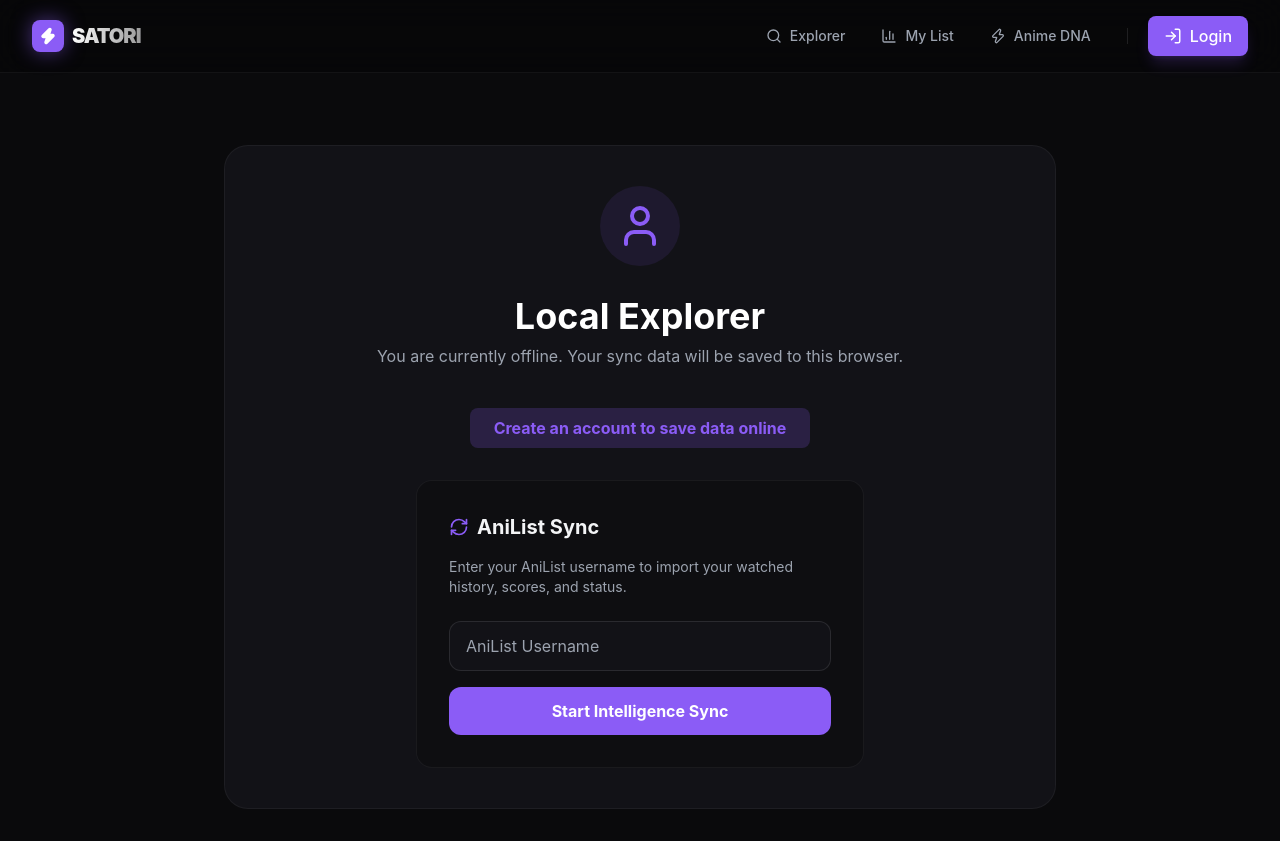
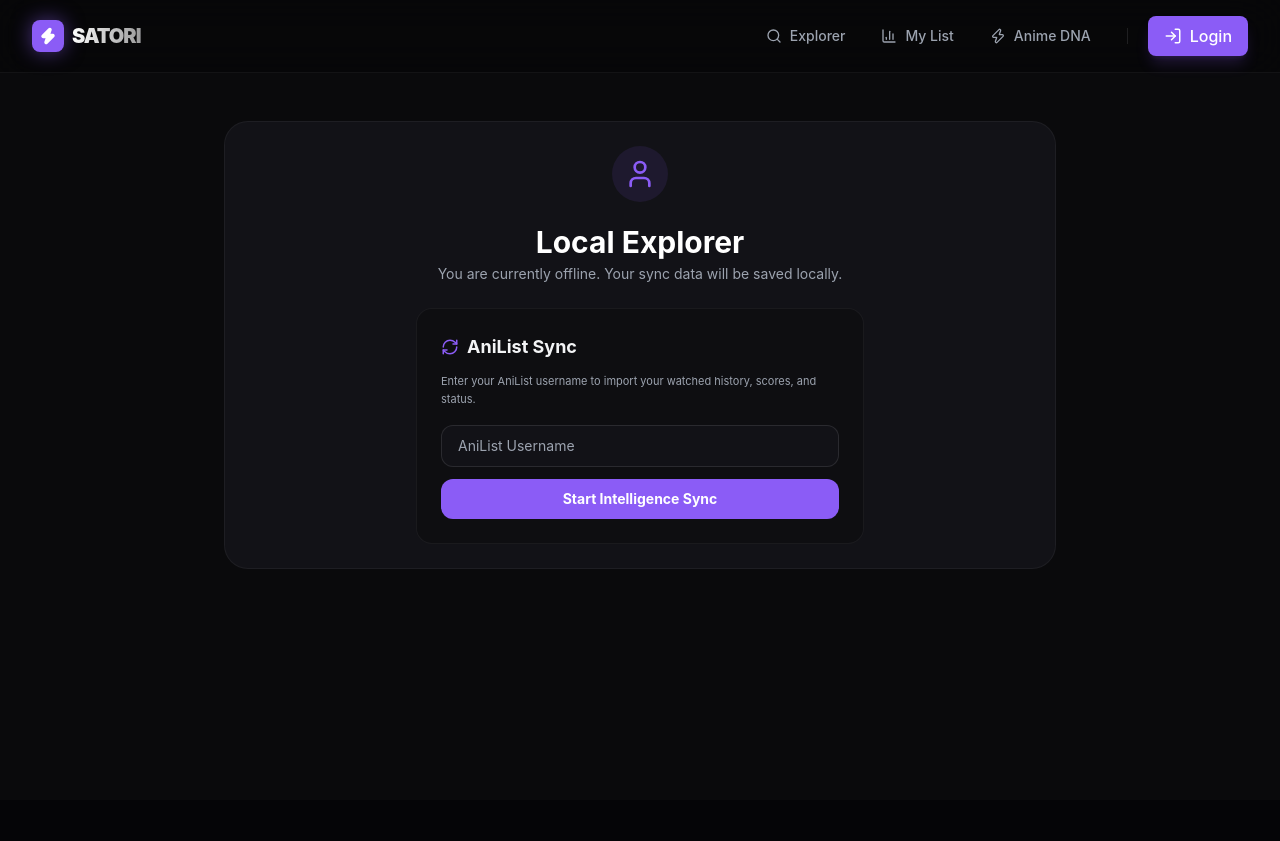
Before and after one commit to KOTHA-SRIVIBHU/satori, a React (Vite) app in the folder client/: page /profile in a window 1280 px wide. After the commit the page ends 800 px from the top, so only its background shows below. Built offline with nearby package versions, Linux system fonts and the light colour scheme.

Commit message:
ver 1.5 fix: poster size

```diff
--- a/client/src/components/AnimeCard.jsx
+++ b/client/src/components/AnimeCard.jsx
@@ -38,9 +38,16 @@
         </div>
 
         <div className="p-4 flex-grow flex flex-col justify-between bg-gradient-to-b from-transparent to-white/[0.02]">
-          <h3 className="font-bold text-sm leading-tight line-clamp-2 group-hover:text-satori-accent transition-colors mb-3">
-            {anime.title}
-          </h3>
+          <div>
+            <h3 className="font-bold text-sm leading-tight line-clamp-2 group-hover:text-satori-accent transition-colors mb-2">
+              {anime.title}
+            </h3>
+            <div className="flex flex-wrap gap-1 mb-3">
+              {anime.genres?.slice(0, 2).map(g => (
+                <span key={g} className="text-[8px] font-bold text-white/40 uppercase tracking-tighter">{g}</span>
+              ))}
+            </div>
+          </div>
 
           <div className="flex justify-between items-center text-[10px] font-bold uppercase tracking-widest text-satori-muted border-t border-white/[0.05] pt-3">
             <span className="flex items-center gap-1.5">
--- a/client/src/pages/Details.jsx
+++ b/client/src/pages/Details.jsx
@@ -162,27 +162,27 @@
           )}
         </div>
 
-        <div className="grid grid-cols-1 lg:grid-cols-12 gap-16">
+        <div className="grid grid-cols-1 lg:grid-cols-12 gap-10">
           {/* Left: Poster & Tags */}
-          <div className="lg:col-span-4">
+          <div className="lg:col-span-3">
             <motion.div
               initial={{ x: -20, opacity: 0 }}
               animate={{ x: 0, opacity: 1 }}
               transition={{ delay: 0.2 }}
               className="sticky top-32"
             >
-              <div className="relative group max-w-[320px] mx-auto lg:mx-0">
+              <div className="relative group max-w-[240px] mx-auto lg:mx-0">
                 <img
                   src={anime.coverImage}
                   alt=""
-                  className="w-full h-auto rounded-[2rem] shadow-[0_0_50px_rgba(0,0,0,0.5)] border border-white/10"
+                  className="w-full h-auto rounded-2xl shadow-[0_0_50px_rgba(0,0,0,0.5)] border border-white/10"
                 />
                 <div className="absolute -inset-4 bg-satori-accent/20 blur-3xl rounded-full -z-10 opacity-0 group-hover:opacity-100 transition-opacity duration-700" />
               </div>
 
-              <div className="mt-8 flex flex-wrap gap-2">
+              <div className="mt-6 flex flex-wrap gap-2">
                 {anime.genres?.map(g => (
-                  <span key={g} className="px-4 py-1.5 bg-white/[0.03] border border-white/[0.08] text-white/80 rounded-xl text-[10px] font-black uppercase tracking-widest hover:border-satori-accent/50 transition-colors">
+                  <span key={g} className="px-3 py-1.5 bg-white/[0.03] border border-white/[0.08] text-white/80 rounded-xl text-[9px] font-black uppercase tracking-widest hover:border-satori-accent/50 transition-colors">
                     {g}
                   </span>
                 ))}
@@ -191,20 +191,20 @@
           </div>
 
           {/* Right: Detailed Intelligence */}
-          <div className="lg:col-span-8">
+          <div className="lg:col-span-9">
             <motion.div
               initial={{ y: 20, opacity: 0 }}
               animate={{ y: 0, opacity: 1 }}
               transition={{ delay: 0.3 }}
             >
-              <div className="mb-10">
-                <div className="flex items-center gap-3 text-satori-accent font-black text-[10px] uppercase tracking-[0.3em] mb-4">
-                  <Layout size={14} /> Entry #{anime._id}
+              <div className="mb-8">
+                <div className="flex items-center gap-3 text-satori-accent font-black text-[9px] uppercase tracking-[0.3em] mb-3">
+                  <Layout size={12} /> Entry #{anime._id}
                 </div>
-                <h1 className="text-6xl md:text-7xl font-black tracking-tighter mb-6 leading-[0.9]">
+                <h1 className="text-4xl md:text-5xl font-black tracking-tighter mb-4 leading-tight">
                   {anime.title?.english || anime.title?.romaji}
                 </h1>
-                <p className="text-2xl text-white/40 font-light uppercase tracking-[0.2em]">{anime.format}</p>
+                <p className="text-lg text-white/40 font-light uppercase tracking-[0.2em]">{anime.format}</p>
               </div>
 
               {/* Stats Grid */}
@@ -255,12 +255,12 @@
                  </div>
               </div>
 
-              <h2 className="text-2xl font-black tracking-tight mb-6 flex items-center gap-3">
-                <div className="w-1.5 h-6 bg-satori-accent rounded-full" />
+              <h2 className="text-xl font-black tracking-tight mb-4 flex items-center gap-3">
+                <div className="w-1 h-5 bg-satori-accent rounded-full" />
                 Synopsis
               </h2>
               <div
-                className="text-lg text-satori-muted leading-relaxed font-medium space-y-4"
+                className="text-base text-satori-muted leading-relaxed font-medium space-y-4"
                 dangerouslySetInnerHTML={{ __html: anime.description }}
               />
             </motion.div>
--- a/client/src/pages/Profile.jsx
+++ b/client/src/pages/Profile.jsx
@@ -73,46 +73,45 @@
   };
 
   return (
-    <div className="max-w-4xl mx-auto p-8 mt-10">
-      <div className="bg-satori-card rounded-3xl border border-white/5 p-10 text-center">
-        <div className="inline-block p-4 bg-satori-accent/10 rounded-full text-satori-accent mb-6">
-          <UserIcon size={48} />
+    <div className="max-w-4xl mx-auto p-8 mt-4">
+      <div className="bg-satori-card rounded-3xl border border-white/5 p-6 text-center">
+        <div className="inline-block p-3 bg-satori-accent/10 rounded-full text-satori-accent mb-4">
+          <UserIcon size={32} />
         </div>
 
         {user ? (
           <>
-            <h1 className="text-4xl font-bold mb-2">{user.username}</h1>
-            <p className="text-satori-muted mb-10">{user.email}</p>
+            <h1 className="text-3xl font-bold mb-1">{user.username}</h1>
+            <p className="text-satori-muted mb-6 text-sm">{user.email}</p>
           </>
         ) : (
           <>
-            <h1 className="text-4xl font-bold mb-2 text-white">Local Explorer</h1>
-            <p className="text-satori-muted mb-10">You are currently offline. Your sync data will be saved to this browser.</p>
-            <button onClick={() => navigate('/register')} className="mb-8 px-6 py-2 bg-satori-accent/20 text-satori-accent font-bold rounded-lg hover:bg-satori-accent hover:text-white transition-all">Create an account to save data online</button>
+            <h1 className="text-3xl font-bold mb-1 text-white">Local Explorer</h1>
+            <p className="text-satori-muted mb-6 text-sm">You are currently offline. Your sync data will be saved locally.</p>
           </>
         )}
 
-        <div className="max-w-md mx-auto bg-satori-dark/50 p-8 rounded-2xl border border-white/5 text-left">
-          <h2 className="text-xl font-bold mb-4 flex items-center gap-2">
-            <RefreshCw size={20} className="text-satori-accent" /> AniList Sync
+        <div className="max-w-md mx-auto bg-satori-dark/50 p-6 rounded-2xl border border-white/5 text-left">
+          <h2 className="text-lg font-bold mb-3 flex items-center gap-2">
+            <RefreshCw size={18} className="text-satori-accent" /> AniList Sync
           </h2>
-          <p className="text-sm text-satori-muted mb-6">
+          <p className="text-[11px] text-satori-muted mb-4 leading-relaxed">
             Enter your AniList username to import your watched history, scores, and status.
           </p>
 
-          <form onSubmit={handleSync} className="space-y-4">
+          <form onSubmit={handleSync} className="space-y-3">
             <input
               type="text"
-              placeholder="AniList Username"
-              className="w-full bg-satori-card border border-white/10 rounded-xl py-3 px-4 focus:outline-none focus:border-satori-accent transition-all text-white"
+              placeholder={anilistUser || "AniList Username"}
+              className="w-full bg-satori-card border border-white/10 rounded-xl py-2.5 px-4 focus:outline-none focus:border-satori-accent transition-all text-white text-sm"
               value={anilistUser}
               onChange={(e) => setAnilistUser(e.target.value)}
             />
             <button
               disabled={status === "loading"}
-              className="w-full bg-satori-accent hover:bg-satori-accent/80 text-white font-bold py-3 rounded-xl transition-all flex items-center justify-center gap-2"
+              className="w-full bg-satori-accent hover:bg-satori-accent/80 text-white font-bold py-2.5 rounded-xl transition-all flex items-center justify-center gap-2 text-sm"
             >
-              {status === "loading" ? <RefreshCw className="animate-spin" size={20} /> : "Start Intelligence Sync"}
+              {status === "loading" ? <RefreshCw className="animate-spin" size={18} /> : "Start Intelligence Sync"}
             </button>
           </form>
 
```
